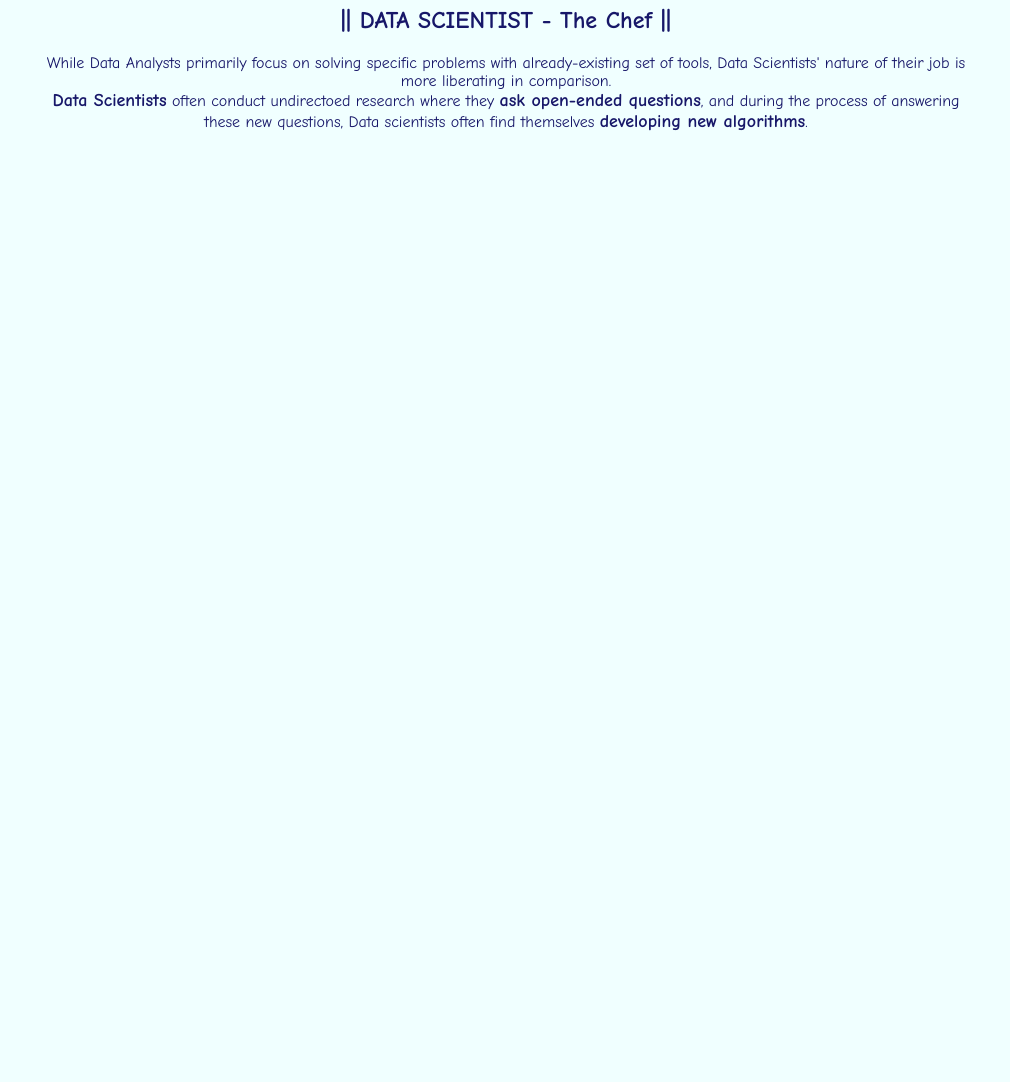
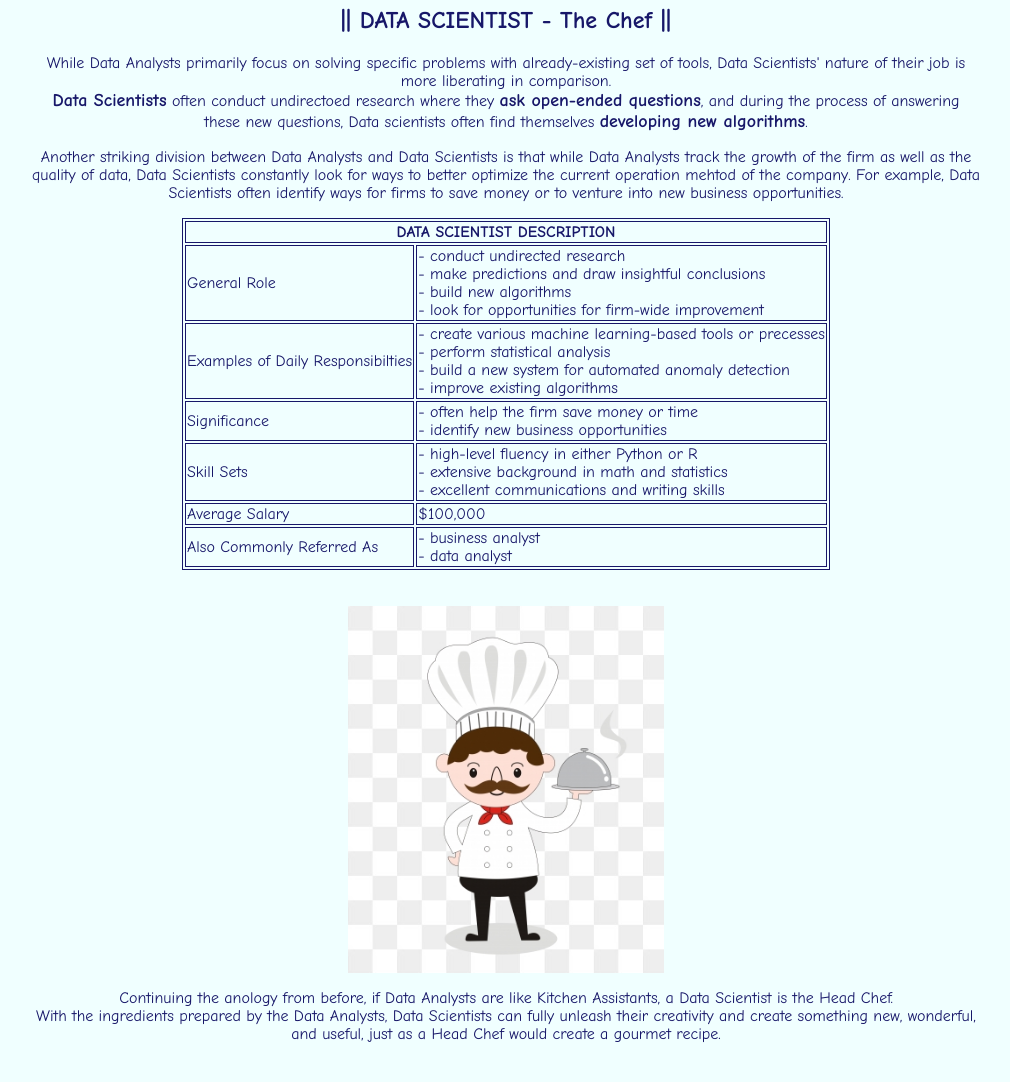
Before and after one commit to Rumi2505/AIN-glossary.github.io, a plain HTML site: page role-division.html in a window 1280 px wide. Shown: the part 2825-3907 px from the top of the page, without its empty margins (134-1144 px from the left). Before the commit the page ends 3125 px from the top, so only its background shows below. Drawn offline with Linux system fonts and the light colour scheme.

Commit message:
Update role-division.html

```diff
--- a/role-division.html
+++ b/role-division.html
@@ -176,6 +176,76 @@
 			While Data Analysts primarily focus on solving specific problems with already-existing set of tools, Data Scientists' nature of their job is more liberating in comparison.<br>
 			<b>Data Scientists</b> often conduct undirectoed research where they <b>ask open-ended questions</b>, and during the process of answering these new questions, Data scientists often find themselves <b>developing new algorithms</b>.
 		</p>
+
+		<p>
+			Another striking division between Data Analysts and Data Scientists is that while Data Analysts track the growth of the firm as well as the quality of data, Data Scientists constantly look for ways to better optimize the current operation mehtod of the company. For example, Data Scientists often identify ways for firms to save money or to venture into new business opportunities.
+		</p>
+
+		<table id="programming-glossary">
+			<tr>
+				<th colspan="2">DATA SCIENTIST DESCRIPTION</th>
+			</tr>
+
+			<tr>
+				<td>General Role</td>
+				<td>
+					- conduct undirected research<br>
+					- make predictions and draw insightful conclusions<br>
+					- build new algorithms<br>
+					- look for opportunities for firm-wide improvement<br>
+				</td>
+			</tr>
+
+			<tr>
+				<td>Examples of Daily Responsibilties</td>
+				<td>
+					- create various machine learning-based tools or precesses<br>
+					- perform statistical analysis<br>
+					- build a new system for automated anomaly detection<br>
+					- improve existing algorithms
+				</td>
+			</tr>
+
+			<tr>
+				<td>Significance</td>
+				<td>
+					- often help the firm save money or time<br>
+					- identify new business opportunities
+				</td>
+			</tr>
+
+			<tr>
+				<td>Skill Sets</td>
+				<td>
+					- high-level fluency in either Python or R<br>
+					- extensive background in math and statistics<br>
+					- excellent communications and writing skills
+				</td>
+			</tr>
+
+			<tr>
+				<td>Average Salary</td>
+				<td>$100,000</td>
+			</tr>
+
+			<tr>
+				<td>Also Commonly Referred As</td>
+				<td>
+					- business analyst<br>
+					- data analyst
+				</td>
+			</tr>
+		</table>
+		<br><br>
+
+		<img src="chef.jpg" style="width: 25%;">
+
+		<p>
+			Continuing the anology from before, if Data Analysts are like Kitchen Assistants, a Data Scientist is the Head Chef.<br>
+			With the ingredients prepared by the Data Analysts, Data Scientists can fully unleash their creativity and create something new, wonderful, and useful, just as a Head Chef would create a gourmet recipe.
+		</p>
+
+
 	</center>
 
 	<br><br><br><br><br><br><br><br>
```
